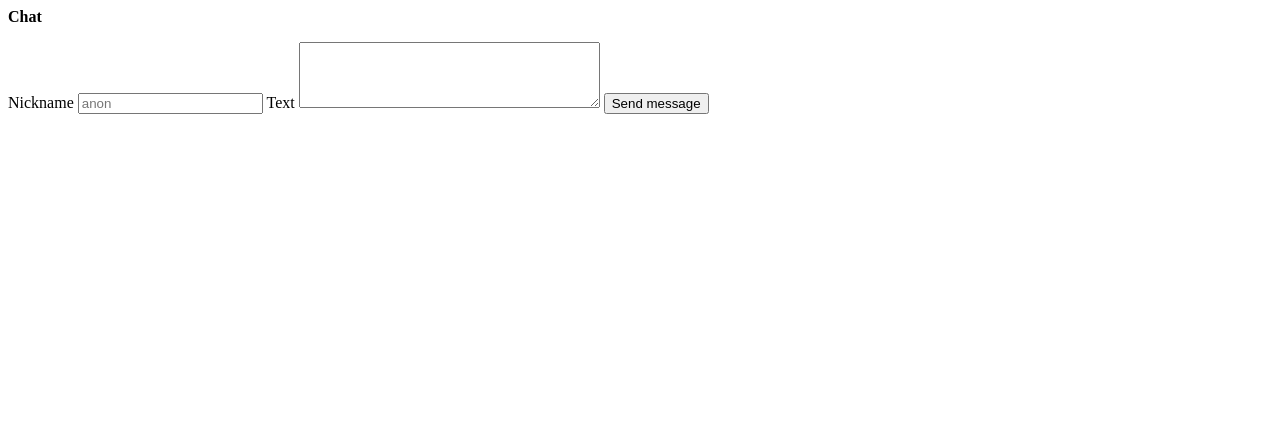
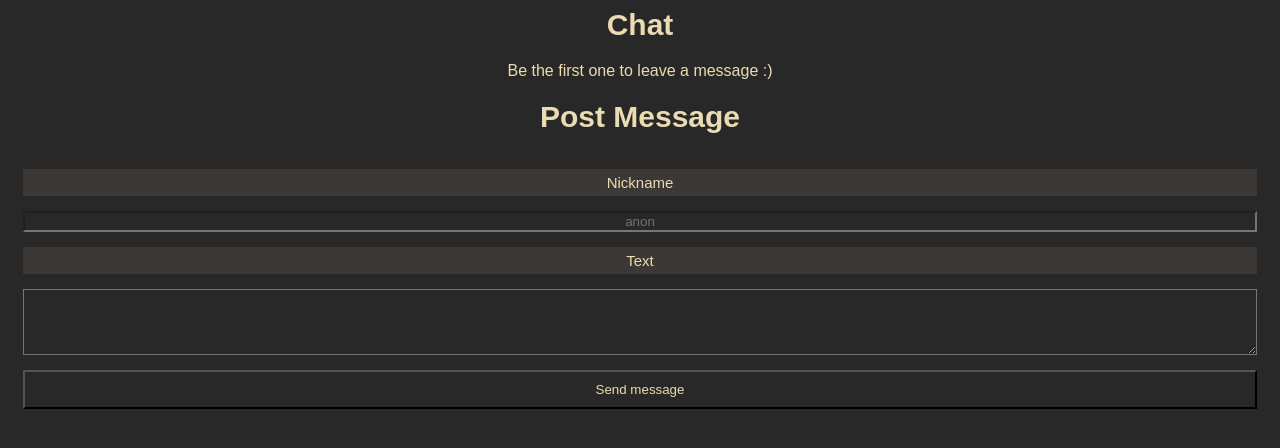
Before and after one commit to Kuuhhl/esp8266Chat, a plain HTML site: page data/index.html in a window 1280 px wide. Drawn offline with Linux system fonts and the light colour scheme; no server answers.

Commit message:
added captive portal functionality, styled using css, added disclaimer message

```diff
--- a/data/index.html
+++ b/data/index.html
@@ -1,6 +1,7 @@
 <head>
     <meta charset="UTF-8">
     <meta name="viewport" content="width=device-width">
+    <link rel="stylesheet" href="/styles.css">
     <title>Chat Server</title>
     <script>
         function changeChatText(text) {
@@ -10,6 +11,18 @@
             let ul = document.getElementById('chat')
             // clear all messages
             ul.innerHTML = "";
+
+            // set message if no text / hide message if there is
+            let disclaimer = document.getElementById("disclaimer");
+            if (text.length -1 == 0)
+            {
+                disclaimer.style.display = "";
+                disclaimer.textContent = "Be the first one to leave a message :)";
+                return;
+            }
+            else {
+                disclaimer.style.display = "none";
+            }
             // add messages one by one
             for (i = 0; i < text.length - 1; i++) {
                 let li = document.createElement('li')
@@ -31,9 +44,11 @@
 </head>
 
 <body>
-    <strong>Chat</strong>
+    <h1>Chat</h1>
+    <p id="disclaimer">loading messages...</p>
     <ul id="chat">
     </ul>
+    <h1>Post Message</h1>
     <form action="sendText" method="post">
         <label for="nickname">Nickname</label>
         <input name="nickname" id="nickname" type="text" placeholder="anon"></input>
--- /dev/null
+++ b/data/styles.css
@@ -0,0 +1,46 @@
+:root {
+	margin-left: 15px;
+	margin-right: 15px;
+}
+* {
+	font-family: sans-serif;
+	background-color: #282828;
+	color: #ebdbb2;
+}
+h1 {
+	font-size: 30px;
+	text-align: center;
+}
+
+label {
+	font-size: 15px;
+	text-align: center;
+	margin-top: 15px;
+	margin-bottom: 15px;
+    padding: 5px;
+	background-color: #3c3836;
+}
+li {
+	margin-top: 10px;
+	margin-bottom: 10px;
+	background-color: #3c3836;
+}
+ul {
+	list-style: none;
+    padding-left: 0;
+}
+form {
+	display: grid;
+}
+#nickname {
+	text-align: center;
+}
+#disclaimer {
+	text-align: center;
+    margin-top: 10px;
+    margin-bottom: 10px:
+}
+input[type='submit'] {
+    margin-top: 15px;
+    padding: 10px;
+}
```
Also changed, not shown: 1 other file.
